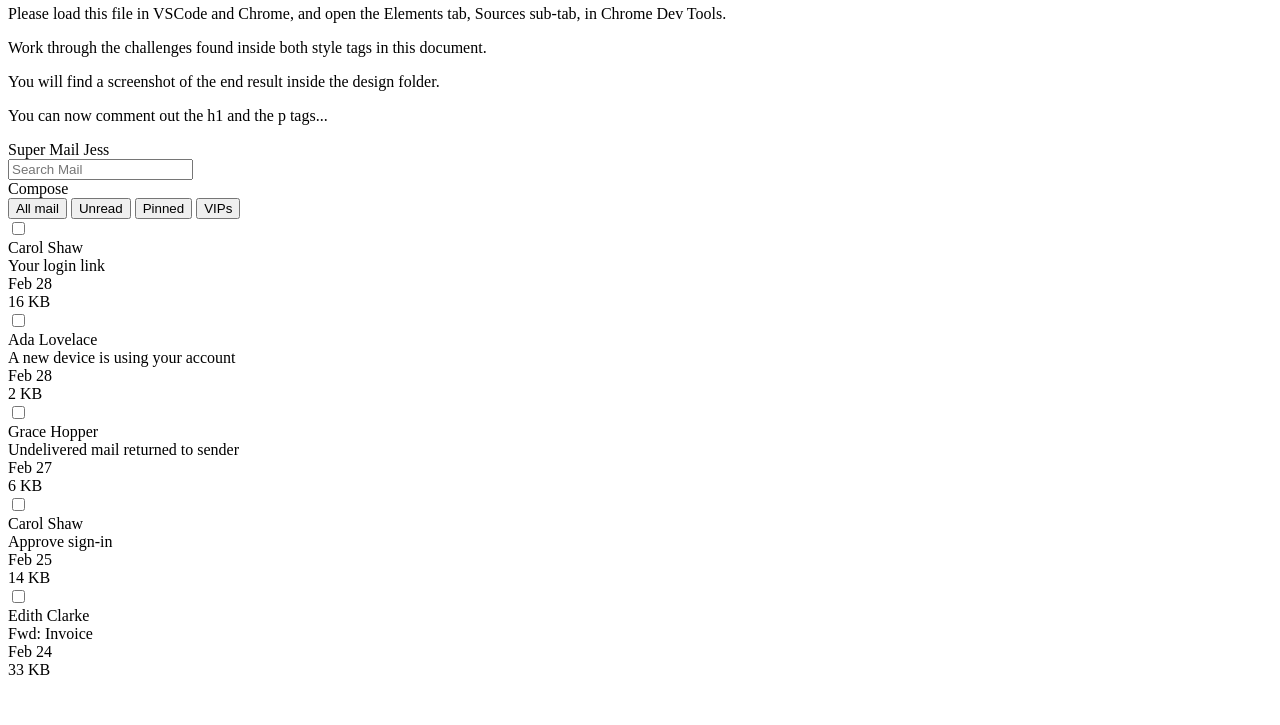
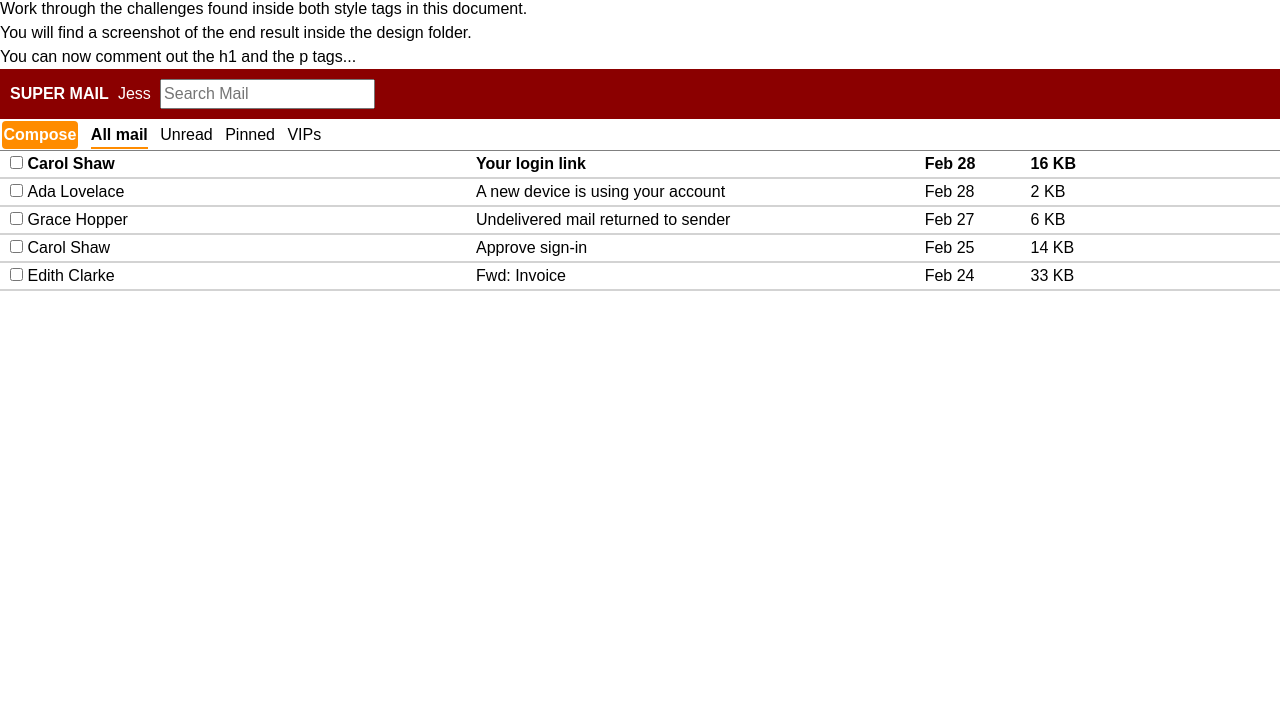
Before and after one commit to CashMS/S2-Module4-Project, a plain HTML site: page index.html in a window 1280 px wide. Shown: the part 75-800 px from the top of the page. Drawn offline with Linux system fonts and the light colour scheme.

Commit message:
finished the module assignment

```diff
--- a/index.html
+++ b/index.html
@@ -5,61 +5,147 @@
   <meta charset="UTF-8">
   <style>
     /* 👉 Task 1- Apply the reset found on this page: https://www.joshwcomeau.com/css/custom-css-reset/ */
-
+*, *::before, *::after {
+  box-sizing: border-box;
+}
+* {
+  margin: 0;
+}
+body {
+  line-height: 1.5;
+  -webkit-font-smoothing: antialiased;
+}
+img, picture, video, canvas, svg {
+  display: block;
+  max-width: 100%;
+}
+input, button, textarea, select {
+  font: inherit;
+}
+p, h1, h2, h3, h4, h5, h6 {
+  overflow-wrap: break-word;
+}
+#root, #__next {
+  isolation: isolate;
+}
   </style>
   <style>
     /* 👉 Task 2- Target the body element.
     Apply a font family of Arial to the body element.
     The font property is inherited by descendant (nested) elements. */
-
+body {
+  font-family: Arial, sans-serif;
+}
     /* 👉 Task 3- Target the element with id headerTop.
     Apply white color to the text, some padding using px or rem units, and a dark background color. */
-
+#headerTop {
+  background-color: darkred;
+  color: white;
+  padding: 10px;
+}
     /* 👉 Task 4- Target the divs that are directly nested underneath the id headerTop.
     Make them display as inline block, instead of block.
     This will make them render on the same line. */
-
+#headerTop>div {
+  display: inline-block;
+}
     /* 👉 Task 5- Target the spans that are nested inside the id headerTop.
     Make them have some margin on the right.
     This will prevent the spans from crashing against one another. */
-
+#headerTop span {
+  margin-right: 0.3rem;
+}
     /* 👉 Task 6- Target the first span nested inside the element with id headerTop.
     Make it have a font weight of bold, and transform the text to uppercase. */
-
+#headerTop span:nth-of-type(1) {
+  font-weight: bold;
+  text-transform: uppercase;
+}
     /* 👉 Task 7- Target the id headerBottom.
     Give it a bottom border of 1 pixel, solid gray, and a little bit of padding using px or rem units. */
-
+#headerBottom {
+  border-bottom: 1px solid gray;
+  padding: 1.5px;
+}
     /* 👉 Task 8- Target the divs that are nested directly inside the element with id headerBottom.
     Make them display as inline block, instead of block.
     This will cause them to render on the same line.
     You can consolidate this rule with the one on step. 4 */
-
+#headerBottom>div {
+  display: inline-block;
+}
     /* 👉 Task 9- Target the "Compose" button, although note it's a div instead an actual button.
     Give it color, bold text, background, padding, border radius, margin right, and a cursor of pointer. */
-
+#headerBottom div:nth-of-type(1) {
+  background-color: darkorange;
+  color: white;
+  font-weight: bold;
+  padding: 2px;
+  border-radius: 4px;
+  margin-right: 0.5rem;
+  cursor: pointer;
+}
     /* 👉 Task 10- Research how to remove all the default styling of button elements.
     Target the button elements inside the element with id headerBottom.
     Remove all their styling, give them a bit of margin to the right, and a cursor of pointer. */
+    button, input[type="submit"], input[type="reset"] {
+	background: none;
+	color: inherit;
+	border: none;
+	padding: 0;
+	font: inherit;
+	cursor: pointer;
+	outline: inherit;
+}
+#headerBottom button {
+  margin-right: 0.5rem;
+  cursor: pointer;
 
+}
     /* 👉 Task 11- Target the button element inside the id headerBottom that has a class of active
     Make the font weight be bolder, and add a bottom border of 2 pixels solid color (you choose the color).
     Add the class name to the "All mail" button. */
-
+#headerBottom button.active {
+  font-weight: bolder;
+  border-bottom: 2px solid darkorange;
+}
     /* 👉 Task 12- Target all divs directly nested inside elements with a class of email,
     and make them display as inline-block elements.
     This will make each email render all its details in the same line*/
-
+.email>div {
+  display: inline-block;
+}
     /* 👉 Task 13- Target the elements with a class of email.
     Give them some padding, bigger padding to the left, and a bottom border of very light grey. */
-
+.email {
+  padding: 1px;
+  padding-left: 10px;
+  border-bottom: 2px solid lightgrey;
+}
     /* 👉 Task 14- Target each div inside the element with a class of email.
     Make the email author and the email subject take 35% of the width of the parent element.
     Make the check, the date and the size take up 8% of the width of the parent element.
     This will arrange the details in visible columns. */
+.email>div.email-name {
+  width: 35%;
+}
 
+.email>div.email-subject {
+  width: 35%;
+}
+
+.email>div.email-date {
+  width: 8%;
+}
+
+.email>div.email-size {
+  width: 8%;
+}
     /* 👉 Task 15- Target the second email and have its font weight be bold.
     This will make it look "unread". */
-
+.email:nth-of-type(1) {
+  font-weight: bold;
+}
     /* Well done! Check the design file to make sure you are close enough. */
 
   </style>
@@ -88,7 +174,7 @@
       <div id="headerBottom">
         <div>Compose</div>
         <div>
-          <button>All mail</button>
+          <button class="active">All mail</button>
           <button>Unread</button>
           <button>Pinned</button>
           <button>VIPs</button>
```
